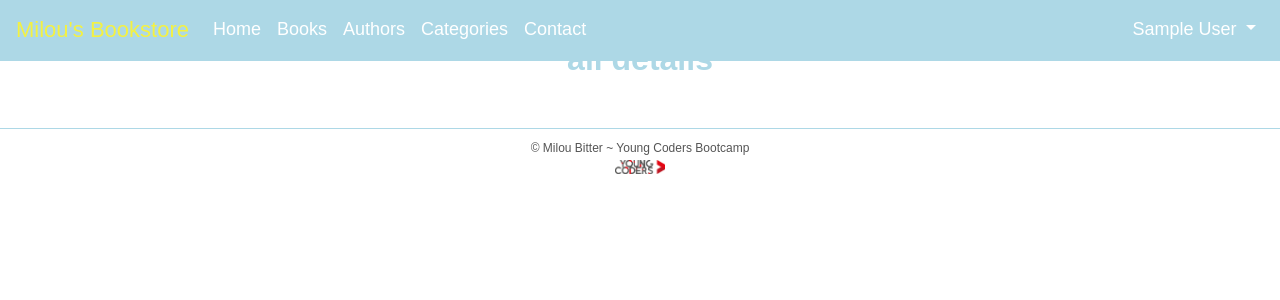
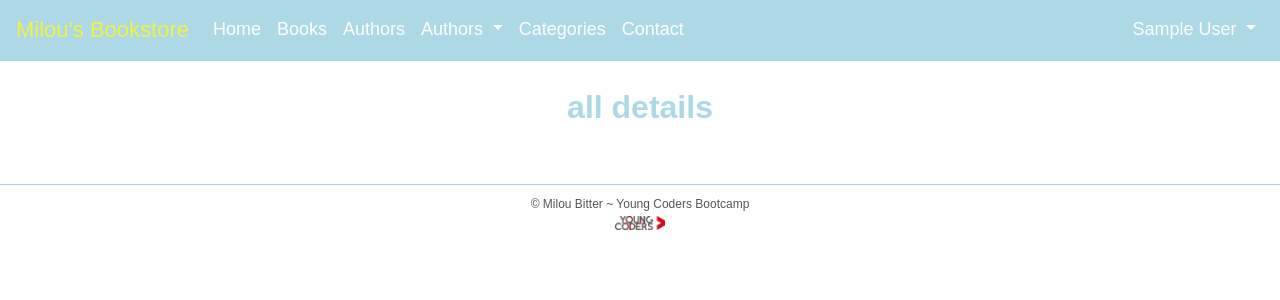
Before and after one commit to miloubitter/booksproject, a PHP site: template app/Views/Books/author-details.php in a window 1280 px wide. Shown: the top 300 px of the page. Run offline with PHP 8.4, Linux system fonts and the light colour scheme; the template is opened without the code that fills it: most values are stand-ins (such as "Sample title", 1, 10 or a date in 2020); some libraries are stand-ins or nearby versions.

Commit message:
- poging tot author drop down

```diff
--- a/app/Views/Books/author-details.php
+++ b/app/Views/Books/author-details.php
@@ -1 +1,8 @@
-<h1> all details</h1>
+<div class="container">
+    <div class="row">
+        <div class="col">
+            <br/><br/>
+            <h1> all details</h1>
+        </div>
+    </div>
+</div>
--- a/app/Views/Components/header.php
+++ b/app/Views/Components/header.php
@@ -32,18 +32,18 @@
                 <a class="nav-link link" href="?route=allbooks">Books <span class="sr-only">(current)</span></a>
             </li>
             <li class="nav-item active">
-                <a class="nav-link link" href="?route=authors">Authors <span class="sr-only">(current)</span></a>
+                <a class="nav-link link" href="?route=authorShow">Authors <span class="sr-only">(current)</span></a>
             </li>
-<!--            <li class="nav-item dropdown">-->
-<!--                <a class="nav-link dropdown-toggle text-white" href="#" id="navbarDropdown" role="button" data-toggle="dropdown" aria-haspopup="true" aria-expanded="false">-->
-<!--                    Authors-->
-<!--                </a>-->
-<!--                <div class="dropdown-menu" aria-labelledby="navbarDropdown">-->
-<!--                    --><?php //foreach ($viewModel['authors'] as $lol => $author){ ?>
-<!--                        <a class="dropdown-item lower" href="?route=show&id=--><?php //echo $author['id']?><!--">--><?php //echo $author['name']?><!--</a>-->
-<!--                    --><?php //} ?>
-<!--                </div>-->
-<!--            </li>-->
+            <li class="nav-item dropdown">
+                <a class="nav-link dropdown-toggle text-white" href="#" id="navbarDropdown" role="button" data-toggle="dropdown" aria-haspopup="true" aria-expanded="false">
+                    Authors
+                </a>
+                <div class="dropdown-menu" aria-labelledby="navbarDropdown">
+                    <?php foreach ($viewModel['authors'] as $lol => $author){ ?>
+                        <a class="dropdown-item lower" href="?route=show&id=<?php echo $author['id']?>"><?php echo $author['name']?></a>
+                    <?php } ?>
+                </div>
+            </li>
             <li class="nav-item active">
                 <a class="nav-link link" href="#">Categories <span class="sr-only">(current)</span></a>
             </li>
--- a/html/css/components/_navbar.scss
+++ b/html/css/components/_navbar.scss
@@ -34,5 +34,5 @@
   background-size: cover;
   color: $bc_yellow;
   margin: 0;
-  text-shadow: 2px 2px black;
+  text-shadow: 1px 1px black;
 }
--- a/html/css/main.css
+++ b/html/css/main.css
@@ -163,7 +163,7 @@ table tr:hover {
   background-size: cover;
   color: #f4f142;
   margin: 0;
-  text-shadow: 2px 2px black;
+  text-shadow: 1px 1px black;
 }
 
 .slides {
--- a/html/index.php
+++ b/html/index.php
@@ -53,6 +53,12 @@ if($route == 'index') {
     $bookController = new BookController();
     $bookController->uploadImage($id);
 
+//    ****** Authors ******
+} else if ($route == "authorShow" && $method == "GET") {
+        $bookController = new BookController();
+        $bookController->allAuthors($id);
+
+//    ****** Categories ******
 
 //    ****** Login ******
 } elseif ($route == "login" && $method == "GET") {
```
Also changed, not shown: app/Controllers/Web/BookController.php (+20 -0 lines), app/Models/Book.php (+11 -1 lines).
